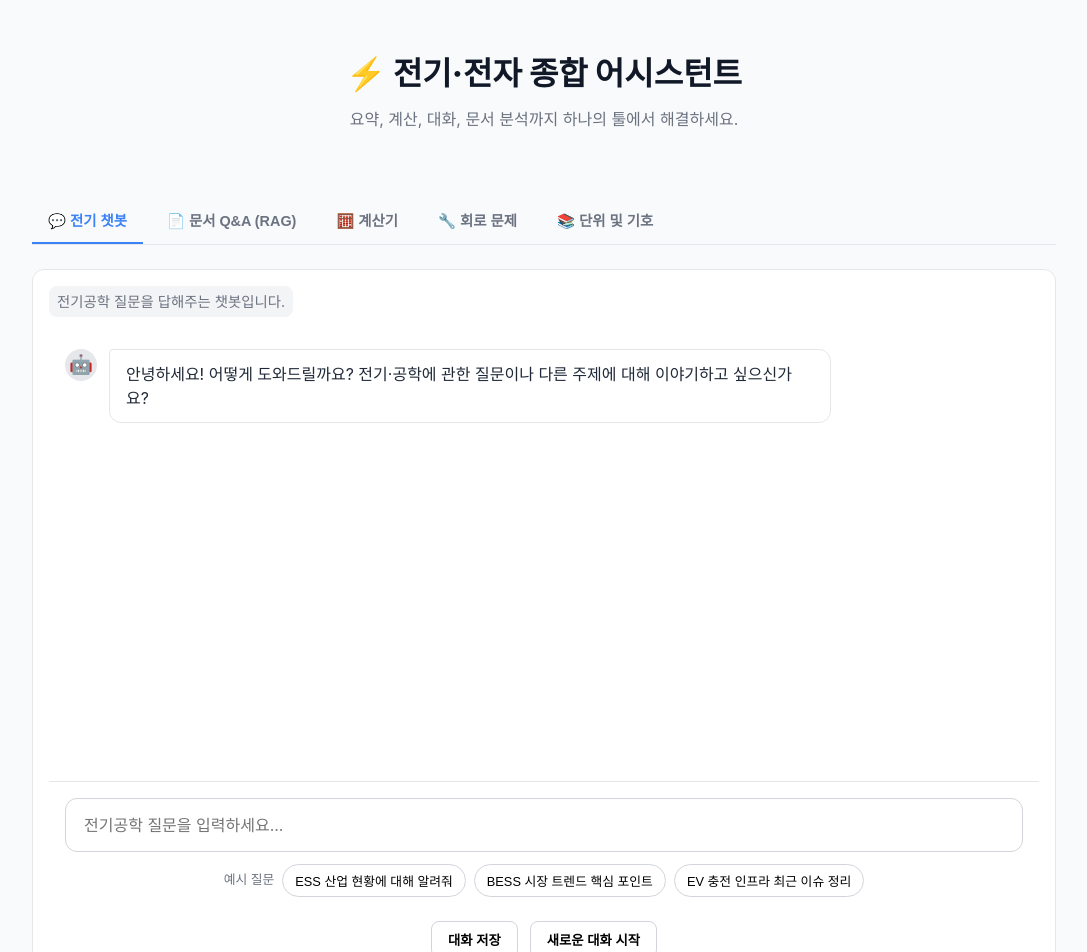
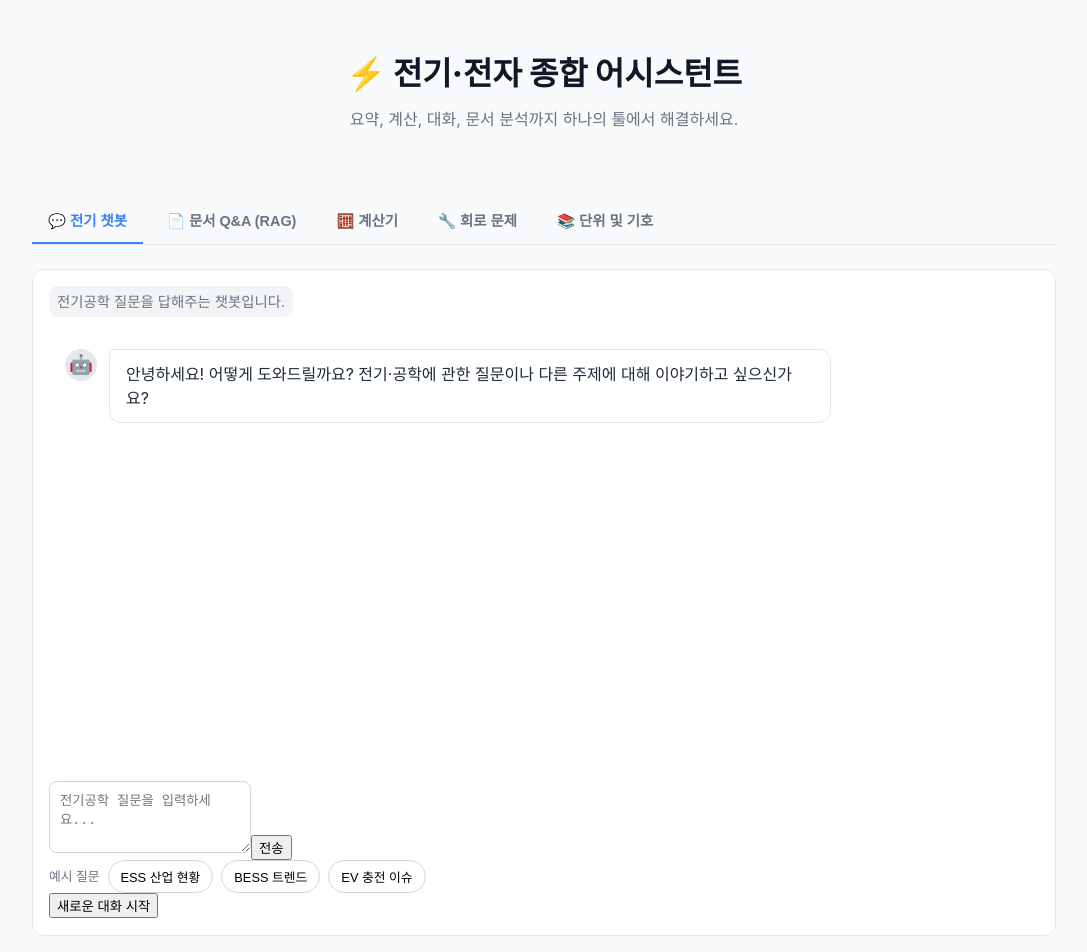
Before and after one commit to jungsday2/elec_chat, a React (Vite) app in the folder frontend/: page / in a window 1280 px wide. Shown: the top 952 px of the page, without its empty margins (96-1183 px from the left). Built offline with nearby package versions, Linux system fonts and the light colour scheme; no server answers.

Commit message:
Update Chat.tsx

```diff
--- a/frontend/src/components/Chat.tsx
+++ b/frontend/src/components/Chat.tsx
@@ -11,18 +11,25 @@ export default function Chat() {
   const chatWindowRef = useRef<HTMLDivElement>(null);
   const textareaRef = useRef<HTMLTextAreaElement>(null);
 
-  // 컴포넌트가 처음 로드될 때 저장된 대화 기록을 불러옵니다.
+  // 1. 컴포넌트가 처음 로드될 때 저장된 대화 기록을 불러옵니다.
   useEffect(() => {
     const savedChat = localStorage.getItem('chatHistory');
     if (savedChat) {
       setMessages(JSON.parse(savedChat));
     } else {
-      // 저장된 내용이 없으면 초기 메시지를 설정합니다.
       setMessages([
         { role: 'assistant', content: '안녕하세요! 어떻게 도와드릴까요? 전기·공학에 관한 질문이나 다른 주제에 대해 이야기하고 싶으신가요?' }
       ]);
     }
   }, []);
+
+  // 2. 메시지 목록이 변경될 때마다 자동으로 로컬 스토리지에 저장합니다.
+  useEffect(() => {
+    // 초기 메시지는 저장하지 않도록 비어있지 않을 때만 저장
+    if (messages.length > 0) {
+      localStorage.setItem('chatHistory', JSON.stringify(messages));
+    }
+  }, [messages]);
 
   // 메시지 목록이 업데이트될 때마다 맨 아래로 스크롤합니다.
   useEffect(() => {
@@ -65,13 +72,6 @@ export default function Chat() {
     navigator.clipboard.writeText(text);
   };
 
-  // 대화 내용을 로컬 스토리지에 저장합니다.
-  const saveChat = () => {
-    localStorage.setItem('chatHistory', JSON.stringify(messages));
-    alert('대화 내용이 저장되었습니다.');
-  };
-
-  // 새 대화를 시작하고 저장된 기록도 삭제합니다.
   const startNewChat = () => {
     localStorage.removeItem('chatHistory');
     setMessages([
@@ -104,7 +104,8 @@ export default function Chat() {
           </div>
         )}
       </div>
-      <div className="chat-input-area">
+      <div className="chat-input-section">
+        <div className="input-wrapper">
           <textarea
             ref={textareaRef}
             value={input}
@@ -119,15 +120,16 @@ export default function Chat() {
             disabled={isLoading}
             rows={1}
           />
+          <button className="send-btn" onClick={send} disabled={isLoading}>전송</button>
+        </div>
+        <div className="input-footer">
             <div className="example-queries">
               <span>예시 질문</span>
-          <button onClick={() => handleExampleClick('ESS 산업 현황에 대해 알려줘')}>ESS 산업 현황에 대해 알려줘</button>
-          <button onClick={() => handleExampleClick('BESS 시장 트렌드 핵심 포인트')}>BESS 시장 트렌드 핵심 포인트</button>
-          <button onClick={() => handleExampleClick('EV 충전 인프라 최근 이슈 정리')}>EV 충전 인프라 최근 이슈 정리</button>
+              <button onClick={() => handleExampleClick('ESS 산업 현황에 대해 알려줘')}>ESS 산업 현황</button>
+              <button onClick={() => handleExampleClick('BESS 시장 트렌드 핵심 포인트')}>BESS 트렌드</button>
+              <button onClick={() => handleExampleClick('EV 충전 인프라 최근 이슈 정리')}>EV 충전 이슈</button>
             </div>
-        <div className="chat-actions">
-          <button className="action-btn" onClick={saveChat}>대화 저장</button>
-          <button className="action-btn" onClick={startNewChat}>새로운 대화 시작</button>
+            <button className="new-chat-btn" onClick={startNewChat}>새로운 대화 시작</button>
         </div>
       </div>
     </div>
```
Lines whose indentation alone changed are shown as unchanged.
